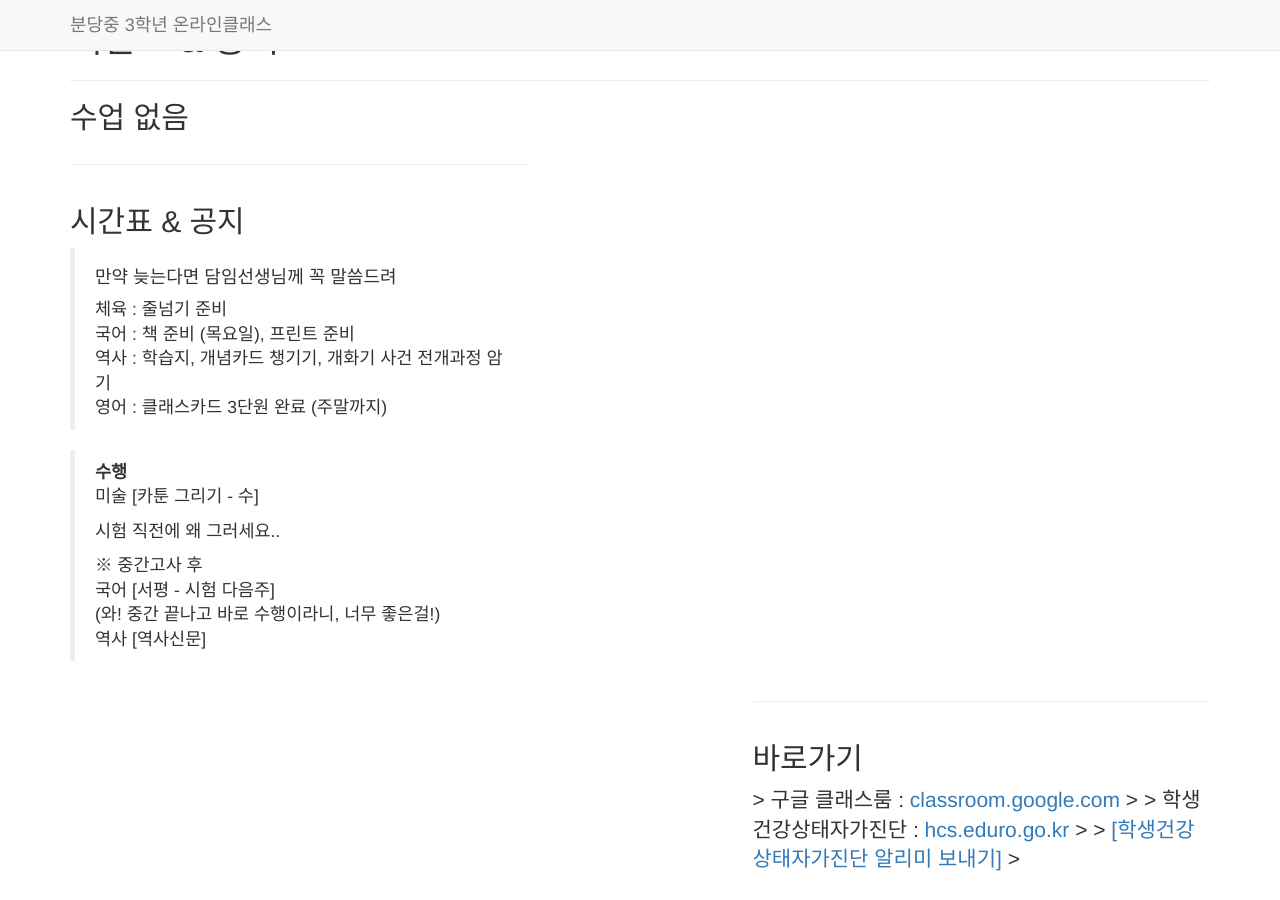
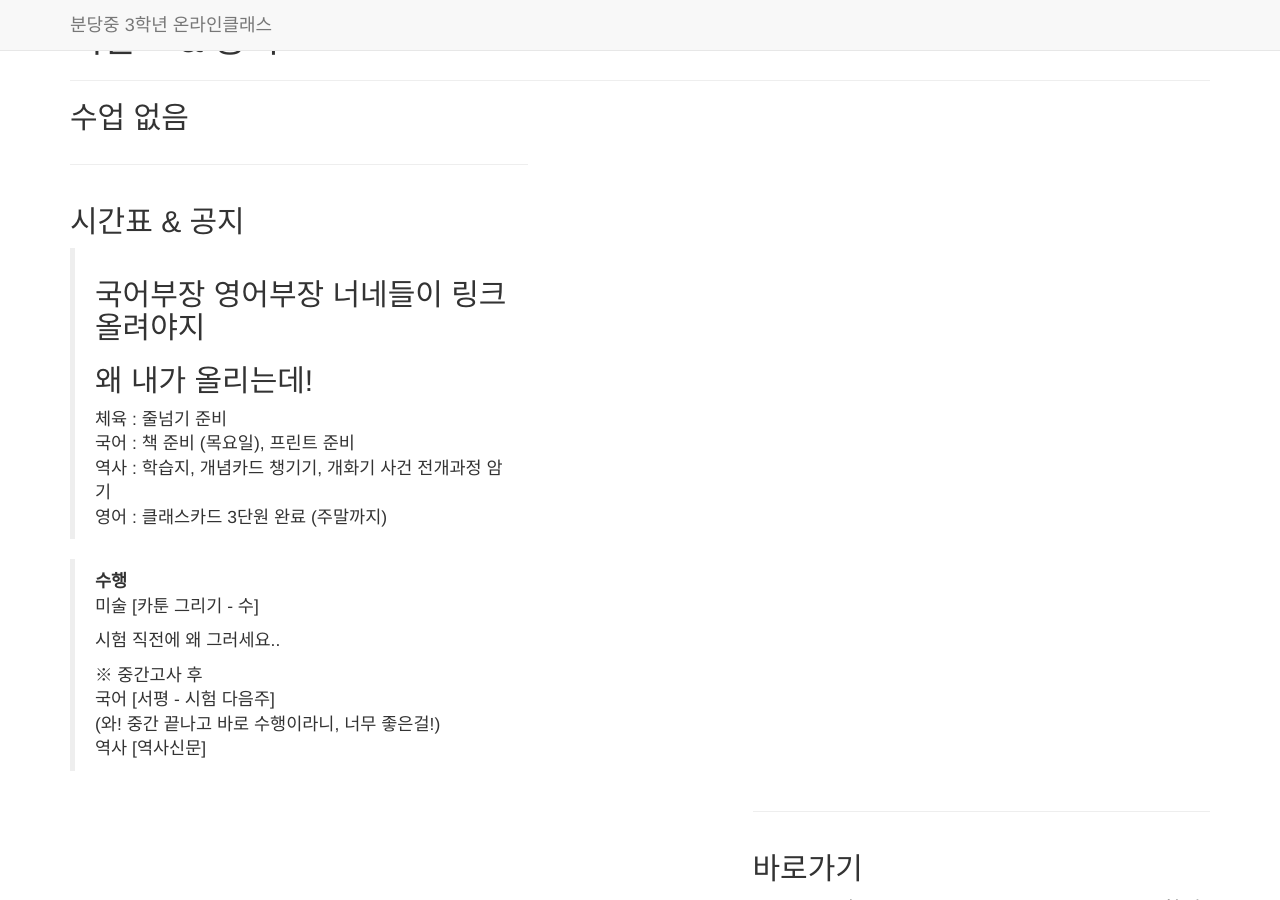
Before and after one commit to bundang-ms-2021/oncl, a Jekyll site: the page built from _posts/2014-09-21-services-1.markdown, in a window 1280 px wide and 900 px high. Built offline with Jekyll 4.4.1, drawn with Linux system fonts in a browser that asks for light colours; nearby versions of some CDN libraries; library files that are not in the unit come from our copies.

Commit message:
Update 2014-09-21-services-1.markdown

```diff
--- a/_posts/2014-09-21-services-1.markdown
+++ b/_posts/2014-09-21-services-1.markdown
@@ -6,7 +6,8 @@ title: 시간표 & 공지
 description: |
 ---
 
-  > <h4>만약 늦는다면 담임선생님께 꼭 말씀드려</h4>
+  > <h2>국어부장 영어부장 너네들이 링크 올려야지</h2>
+  > <h2>왜 내가 올리는데!</h2>
   >
   > 체육 : 줄넘기 준비
   > 국어 : 책 준비 (목요일), 프린트 준비
```
